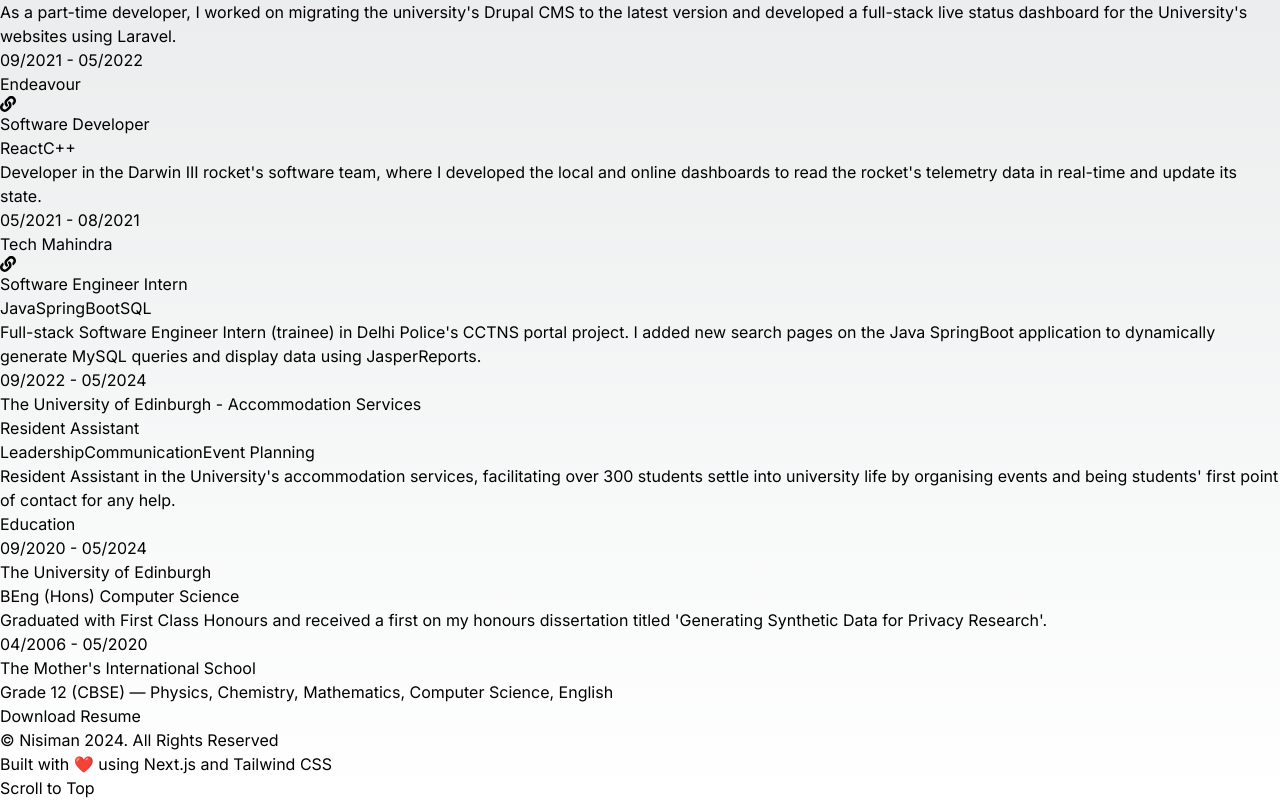
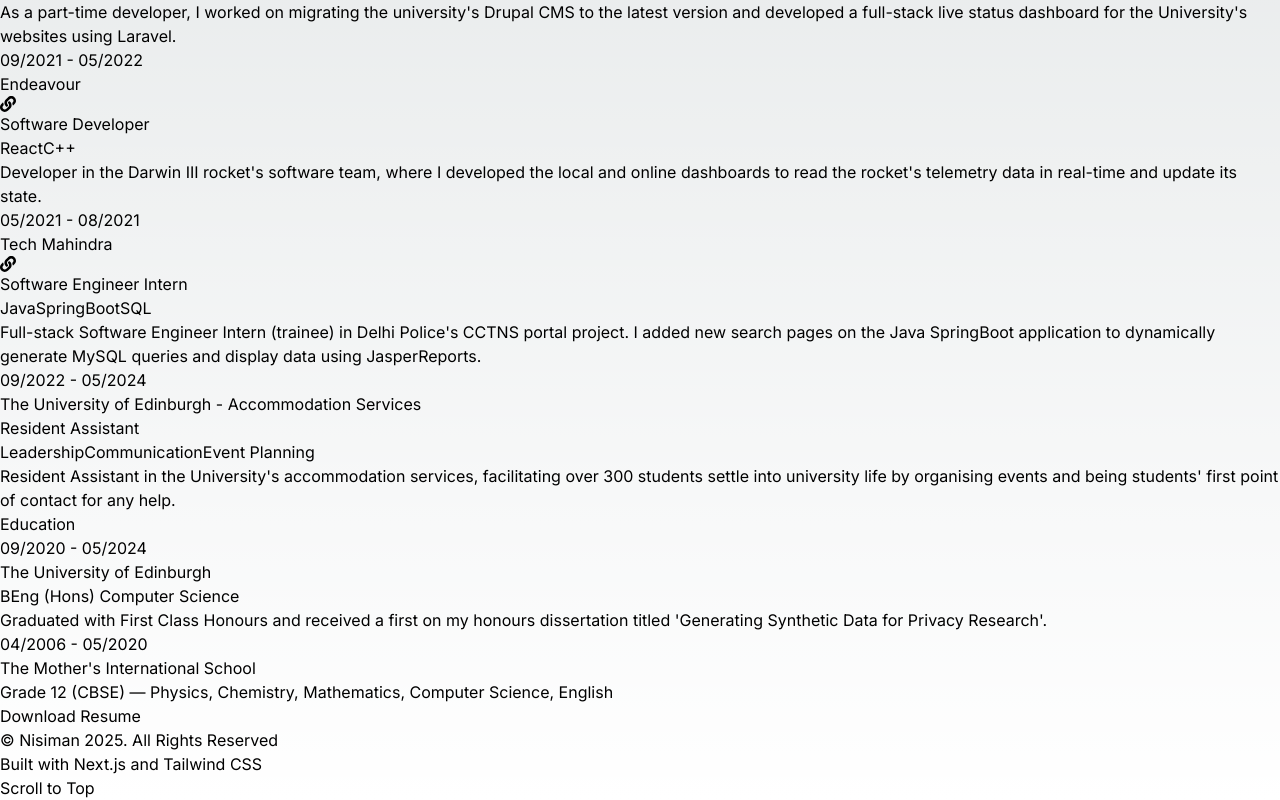
Before and after one commit to nisigit/nisiman, a Next.js app: page /cv in a window 1280 px wide. Shown: the part 822-1622 px from the top of the page. Built offline with nearby package versions, Linux system fonts and the light colour scheme.

Commit message:
Update footer year, email address, and devDependencies

```diff
--- a/app/components/Footer.tsx
+++ b/app/components/Footer.tsx
@@ -14,14 +14,14 @@
         </Link>
       </span>
       <p className="text-xs text-slate-700 dark:text-slate-400">
-        © Nisiman 2024. All Rights Reserved
+        © Nisiman 2025. All Rights Reserved
       </p>
       <Link
         href="https://github.com/nisigit/nisigit.github.io"
         target="_blank"
         rel="noopener noreferrer"
       >
-        <p className="text-sm">Built with ❤️ using Next.js and Tailwind CSS</p>
+        <p className="text-sm">Built with Next.js and Tailwind CSS</p>
       </Link>
       <ScrollToTop />
     </footer>
--- a/app/page.tsx
+++ b/app/page.tsx
@@ -67,12 +67,12 @@
         <p className="mt-2 text-base">
           The best way to reach me is to send me an email at{" "}
           <Link
-            href="mailto:nisimanbhardwaj29@gmail.com"
+            href="mailto:nisiman2002@gmail.com"
             className="text-blue-500 underline hover:text-blue-600 duration-100"
             rel="noopener noreferrer"
             target="_blank"
           >
-            nisimanbhardwaj29@gmail.com
+            nisiman2002@gmail.com
           </Link>
           .<br></br>
           Alternatively, you can connect with me on any of my socials:{" "}
```
Also changed, not shown: 1 other file (tests, documents, lock files or other folders).
